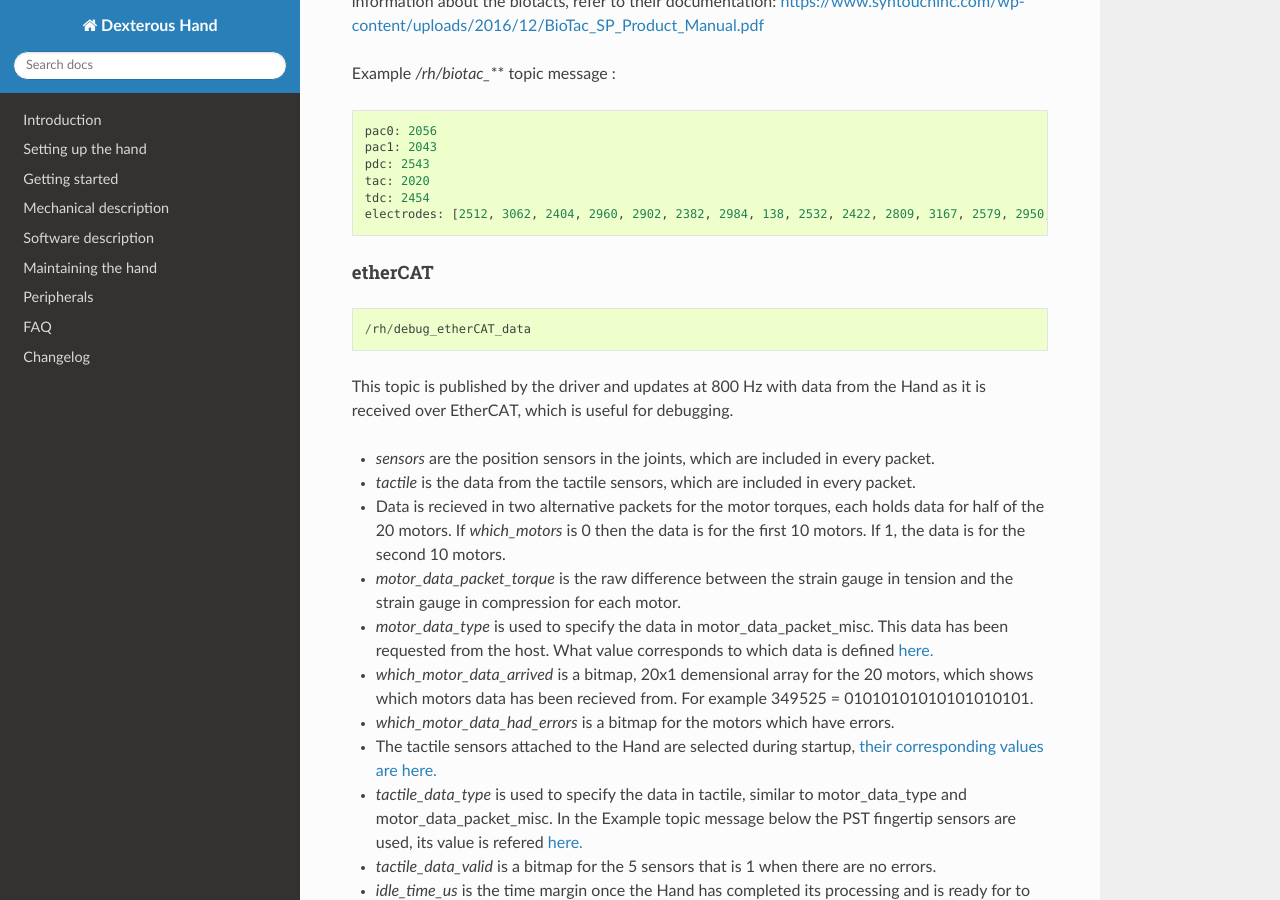
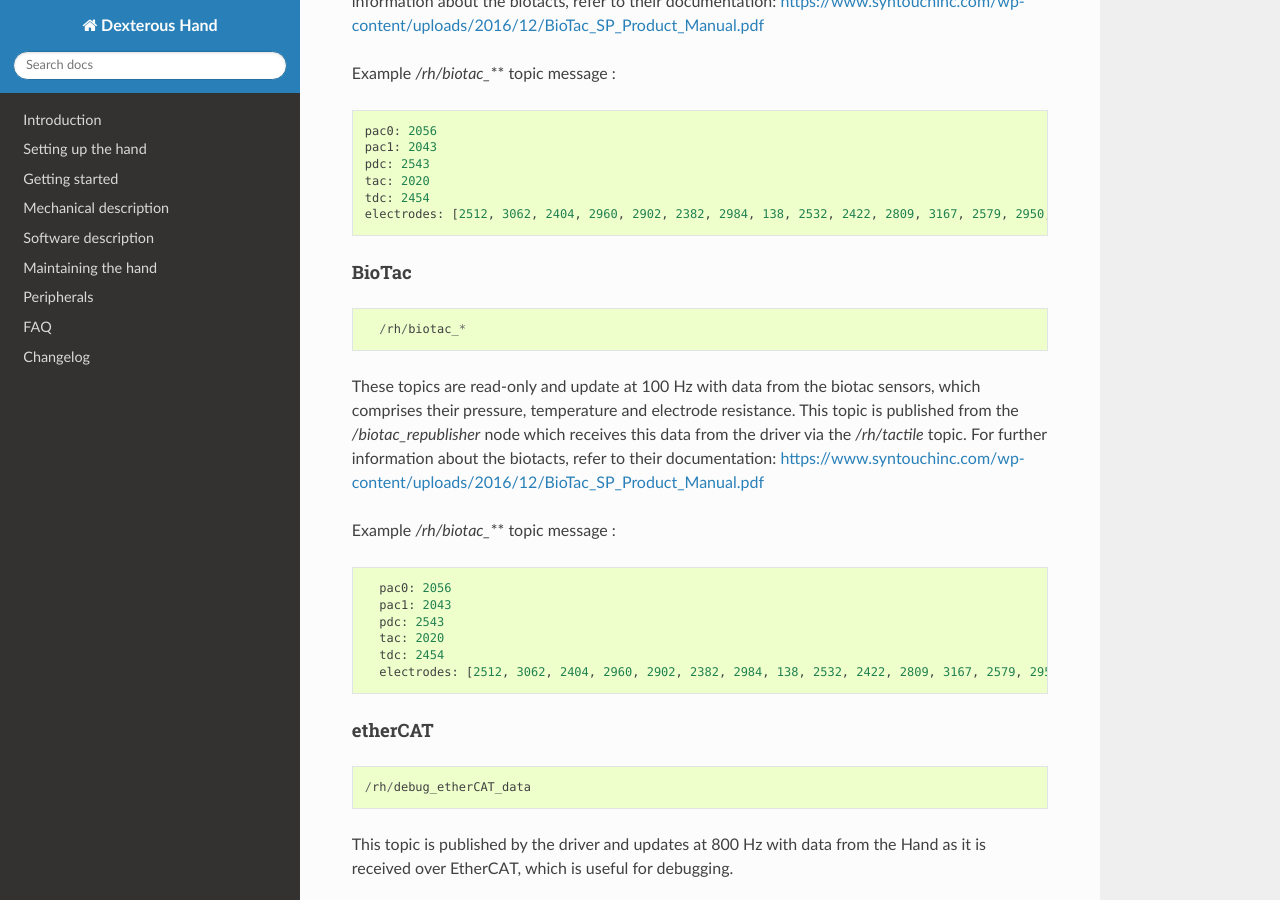
Before and after one commit to shadow-robot/sr_dexterous_hand_documentation, a Sphinx documentation site: the page built from docs/user_guide/3_getting_started.md, in a window 1280 px wide and 900 px high, scrolled down 16567 px. Built offline with Sphinx 7.4.7 and the Read the Docs theme 2.0.0, drawn with Linux system fonts in a browser that asks for light colours.

Commit message:
fixed links

```diff
--- a/docs/user_guide/3_getting_started.md
+++ b/docs/user_guide/3_getting_started.md
@@ -529,6 +529,23 @@
     electrodes: [2512, 3062, 2404, 2960, 2902, 2382, 2984, 138, 2532, 2422, 2809, 3167, 2579, 2950, 2928, 2269, 2966, 981, 2374, 2532, 3199, 3152, 3155, 3033]
 
 
+  #### BioTac
+
+      /rh/biotac_*
+
+  These topics are read-only and update at 100 Hz with data from the biotac sensors, which comprises their pressure, temperature and electrode resistance. This topic is published from the */biotac_republisher* node which receives this data from the driver via the */rh/tactile* topic. For further information about the biotacts, refer to their documentation: <https://www.syntouchinc.com/wp-content/uploads/2016/12/BioTac_SP_Product_Manual.pdf>
+
+  Example */rh/biotac_*** topic message :
+
+      pac0: 2056
+      pac1: 2043
+      pdc: 2543
+      tac: 2020
+      tdc: 2454
+      electrodes: [2512, 3062, 2404, 2960, 2902, 2382, 2984, 138, 2532, 2422, 2809, 3167, 2579, 2950, 2928, 2269, 2966, 981, 2374, 2532, 3199, 3152, 3155, 3033]
+
+
+
 #### etherCAT
 
     /rh/debug_etherCAT_data
```
